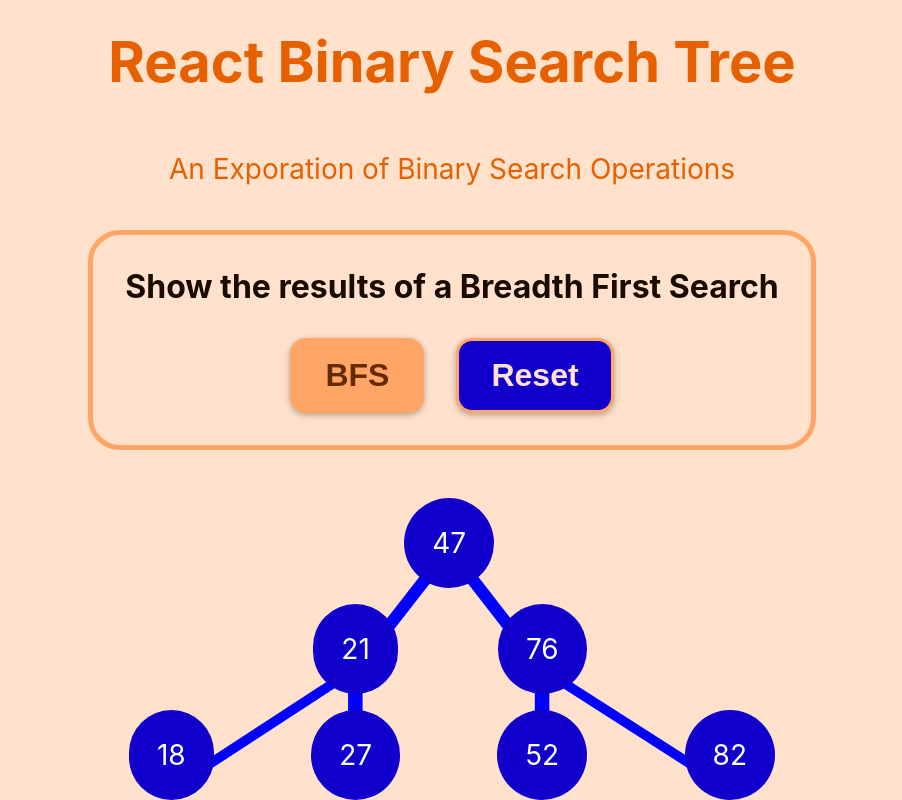
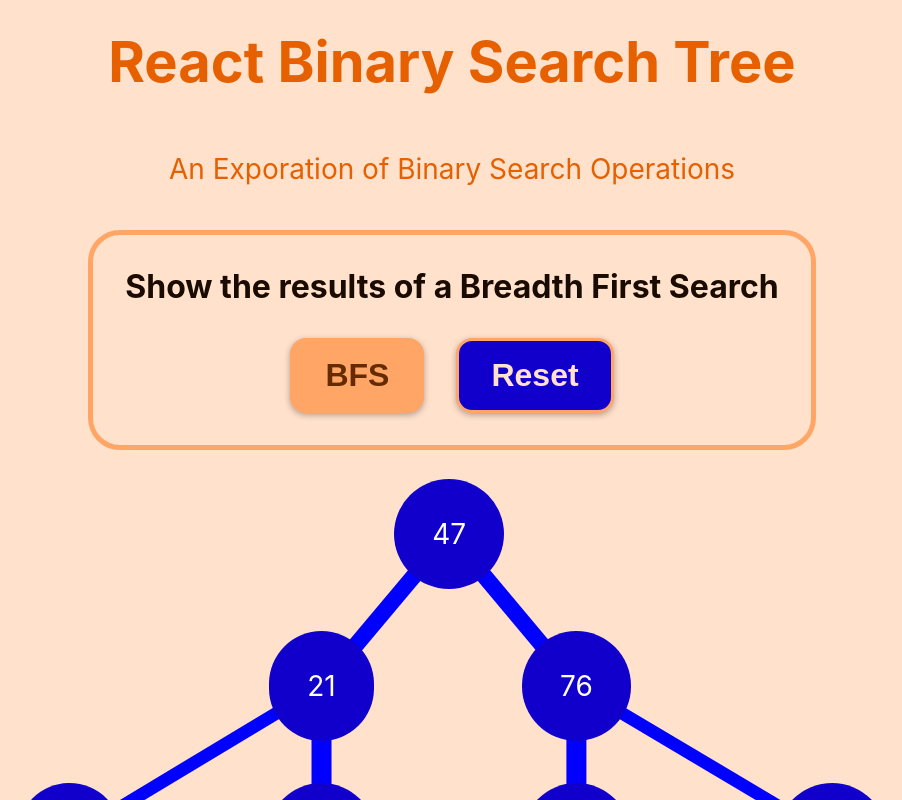
Before and after one commit to JasonToups/react-binary-search, a React (Vite) app: page / in a window 1280 px wide. Shown: the whole page, without its empty margins (188-1090 px from the left). Built offline with nearby package versions, Linux system fonts and the light colour scheme.

Commit message:
fixed layout issue and added animation

```diff
--- a/src/App.jsx
+++ b/src/App.jsx
@@ -176,19 +176,22 @@ function App() {
       console.log('Processing node:', activeNode);
 
       const activeNodeElement = document.querySelector(`p[data-value="${activeNode}"]`);
+      const activeResultsElement = document.querySelector(`span[data-value="${activeNode}"]`);
       console.log('Found element:', activeNodeElement);
 
       if (activeNodeElement) {
         // Add active class
         console.log('Adding active class to:', activeNodeElement);
         activeNodeElement.classList.add('active');
+        activeResultsElement.classList.add('active');
 
         // Wait 3 seconds while active, then process next node
         setTimeout(() => {
           console.log('Removing active class and adding passive to:', activeNodeElement);
+          activeNodeElement.classList.add('passive');
+          activeResultsElement.classList.add('passive');
           activeNodeElement.classList.remove('active');
-          activeNodeElement.classList.add('passive');
-
+          activeResultsElement.classList.remove('active');
           // Wait 1 second, then process next node
           setTimeout(() => {
             currentIndex++;
@@ -245,7 +248,7 @@ function App() {
         <aside>An Exporation of Binary Search Operations</aside>
       </header>
       <main>
-        <section>
+        <div className="content-container">
           <div className="card">
             <h2>Show the results of a Breadth First Search</h2>
             <div className="button-container">
@@ -255,7 +258,7 @@ function App() {
               </button>
             </div>
           </div>
-        </section>
+
           <section className="binary-tree-container" ref={containerRef}>
             {/* SVG container positioned behind the tree */}
             <svg className="tree-svg" viewBox="0 0 100 100" preserveAspectRatio="none">
@@ -311,9 +314,25 @@ function App() {
               </div>
             </div>
           </section>
-        <section>
-          {results.length > 0 ? <code>[{results.join(', ')}]</code> : <p>No results yet</p>}
+          <section className="results-container">
+            {results.length > 0 ? (
+              <code className="code-container">
+                [
+                {results.map((result, index) => (
+                  <>
+                    <span key={index} data-value={result} className="result">
+                      {result}
+                    </span>
+                    {index < results.length - 1 ? ', ' : ''}
+                  </>
+                ))}
+                ]
+              </code>
+            ) : (
+              <p>No results yet</p>
+            )}
           </section>
+        </div>
       </main>
       <footer>by: Jason Toups</footer>
     </div>
--- a/src/index.css
+++ b/src/index.css
@@ -2,6 +2,7 @@
   padding: 0;
   margin: 0;
   box-sizing: border-box;
+  transition: all 0.3s ease;
 }
 
 :root {
@@ -43,7 +44,7 @@
 }
 
 body {
-  width: 100%;
+  width: 100vw;
   min-height: 100vh;
   background-color: var(--color-bg-low);
   display: grid;
@@ -78,18 +79,20 @@ footer {
   margin-top: auto;
 }
 
+main {
+  display: flex;
+  flex-direction: column;
+  align-content: center;
+  justify-content: flex-start;
+  align-items: center;
+  height: 100%;
+}
+
 header,
 main,
 footer {
   padding: 1em;
-}
-
-main {
-  display: flex;
-  flex-direction: column;
-  align-content: center;
-  justify-content: center;
-  align-items: center;
+  width: 100vw;
 }
 
 h1,
@@ -104,6 +107,30 @@ h2 {
 
 code {
   font-size: 2em;
+}
+
+.content-container {
+  display: flex;
+  flex-direction: column;
+  align-items: center;
+  justify-content: center;
+  width: 100%;
+  max-width: 1000px;
+}
+
+.results-container {
+  display: flex;
+  flex-direction: column;
+  align-items: center;
+  justify-content: flex-end;
+  width: 100%;
+  min-height: 5em;
+}
+
+.code-container .result.active {
+  color: var(--color-accent-light);
+  font-size: 2em;
+  font-weight: bold;
 }
 
 button {
@@ -143,9 +170,7 @@ section {
   grid-auto-rows: auto 1fr auto;
   height: 100vh;
   width: 100vw;
-  align-items: center;
   text-align: center;
-  justify-content: center;
 }
 
 .app[data-clicked='true'] .title {
@@ -177,6 +202,8 @@ section {
 .binary-tree {
   display: grid;
   width: 100%;
+  height: 100%;
+  min-height: 25rem;
   gap: 1em;
   margin-bottom: 2.5em;
   position: relative;
@@ -196,14 +223,16 @@ section {
 .binary-tree div p {
   background-color: var(--color-accent);
   color: white;
-  border-radius: 50px;
+  border-radius: 999px;
   width: fit-content;
   padding: 1em;
   font-size: 1.75em;
+  border: 10px solid transparent;
 }
 
 .binary-tree div p.active {
   background-color: var(--color-accent-light);
+  border: 10px solid var(--color-border);
 }
 
 .binary-tree div p.passive {
```
Lines whose indentation alone changed are shown as unchanged.
